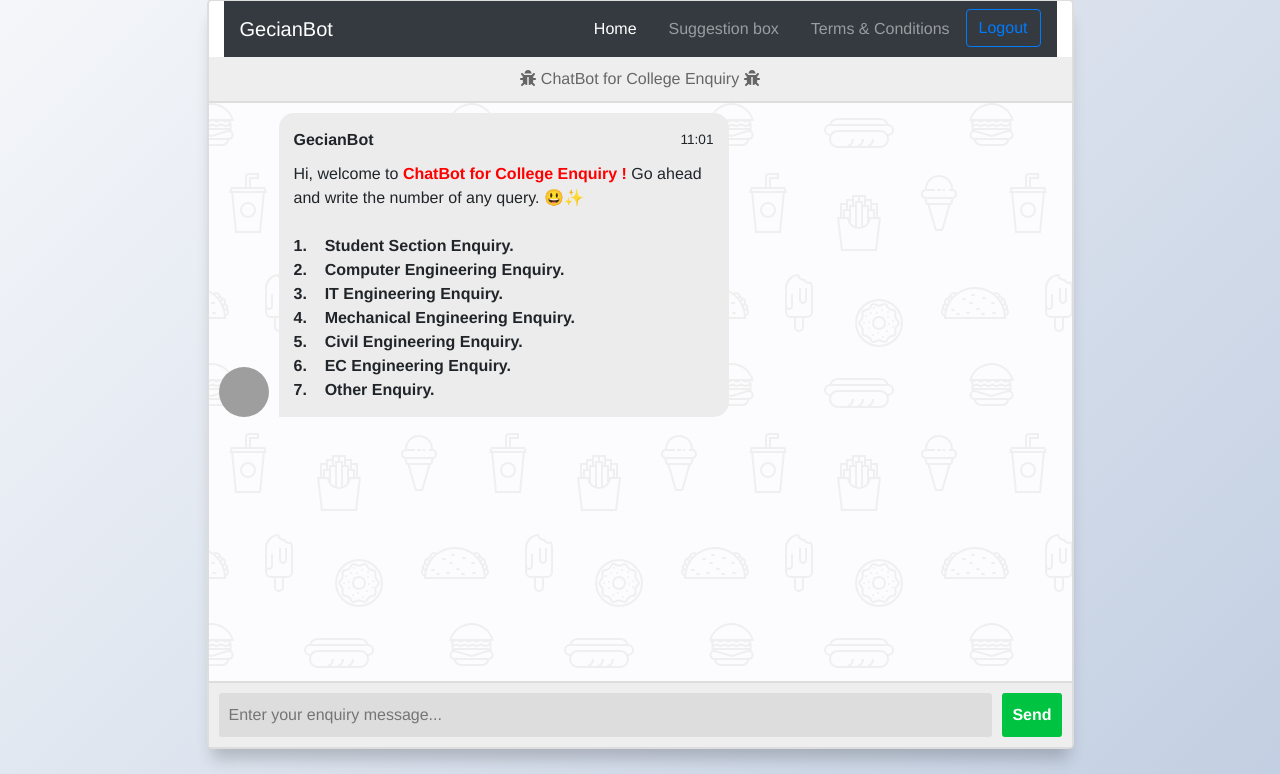
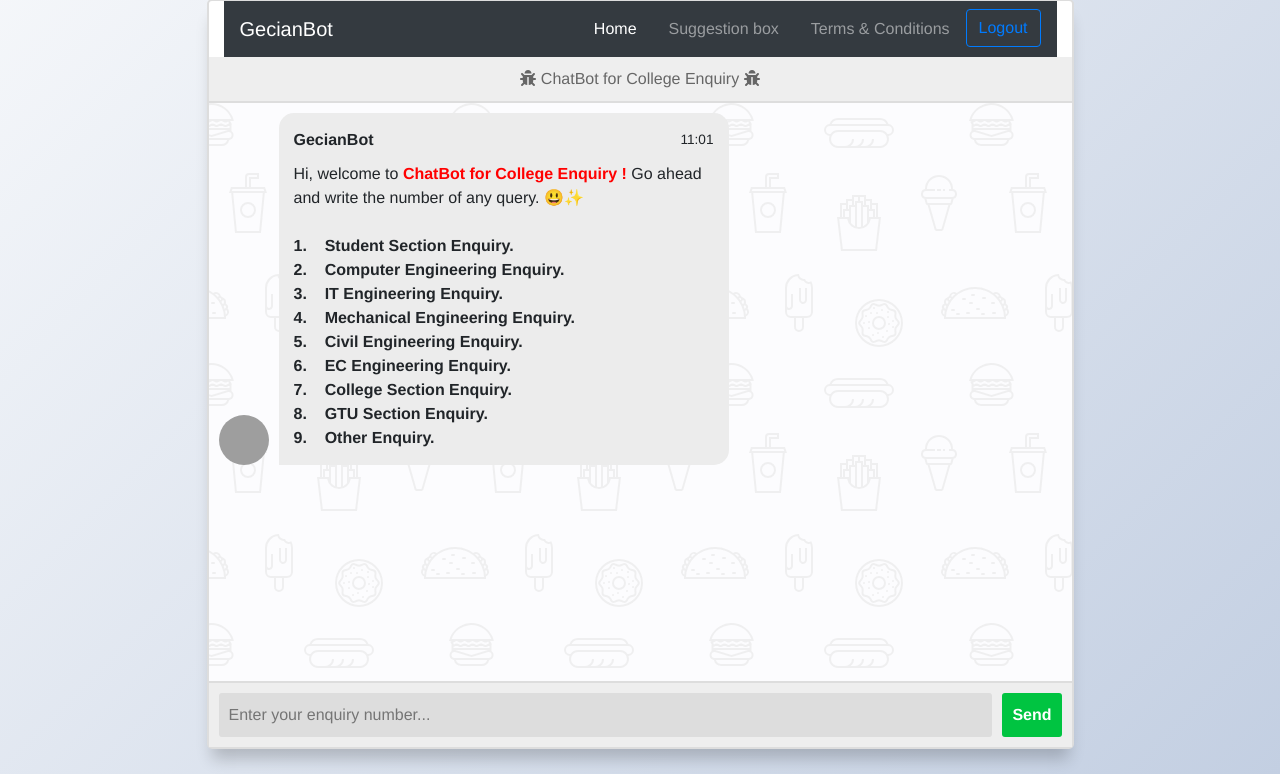
Before and after one commit to Vijay-Kumavat/Gecianbot, a Flask app: page /index in a window 1280 px wide. Shown: the part 26-800 px from the top of the page. Run offline with Flask 2, Linux system fonts and the light colour scheme; the visitor is signed in with stand-in values (Sample User, id 1); some libraries are stand-ins or nearby versions; grey boxes are pictures that could not be loaded.

Commit message:
Update index.html

```diff
--- a/templates/index.html
+++ b/templates/index.html
@@ -7,10 +7,10 @@
   <meta charset="UTF-8">
   <meta name="viewport" content="width=device-width, initial-scale=1.0">
   <meta http-equiv="X-UA-Compatible" content="ie=edge">
+  <script src="https://ajax.googleapis.com/ajax/libs/jquery/3.2.1/jquery.min.js"></script>
   <link rel="stylesheet" href="https://maxcdn.bootstrapcdn.com/bootstrap/4.0.0/css/bootstrap.min.css">
   <link rel="stylesheet" href="https://stackpath.bootstrapcdn.com/bootstrap/4.5.2/css/bootstrap.min.css">
   <link rel="stylesheet" href="{{ url_for('static', filename='styles/style.css') }}">
-  <script src="https://ajax.googleapis.com/ajax/libs/jquery/3.2.1/jquery.min.js"></script>
   <script src="https://cdn.jsdelivr.net/npm/bootstrap@5.0.0-beta2/dist/js/bootstrap.bundle.min.js"></script>
 
 </head>
@@ -181,7 +181,9 @@
             <b>4.&nbsp;&nbsp;&nbsp;&nbsp;Mechanical Engineering Enquiry.</b></br>
             <b>5.&nbsp;&nbsp;&nbsp;&nbsp;Civil Engineering Enquiry.</b></br>
             <b>6.&nbsp;&nbsp;&nbsp;&nbsp;EC Engineering Enquiry.</b></br>
-            <b>7.&nbsp;&nbsp;&nbsp;&nbsp;Other Enquiry.</b><br>
+            <b>7.&nbsp;&nbsp;&nbsp;&nbsp;College Section Enquiry.</b><br>
+            <b>8.&nbsp;&nbsp;&nbsp;&nbsp;GTU Section Enquiry.</b><br>
+            <b>9.&nbsp;&nbsp;&nbsp;&nbsp;Other Enquiry.</b><br>
           </div>
         </div>
       </div>
@@ -189,7 +191,7 @@
     </main>
 
     <form class="msger-inputarea">
-      <input type="text" class="msger-input" id="textInput" placeholder="Enter your enquiry message...">
+      <input type="text" class="msger-input" id="textInput" placeholder="Enter your enquiry number...">
       <button type="submit" class="msger-send-btn">Send</button>
     </form>
   </section>
```
